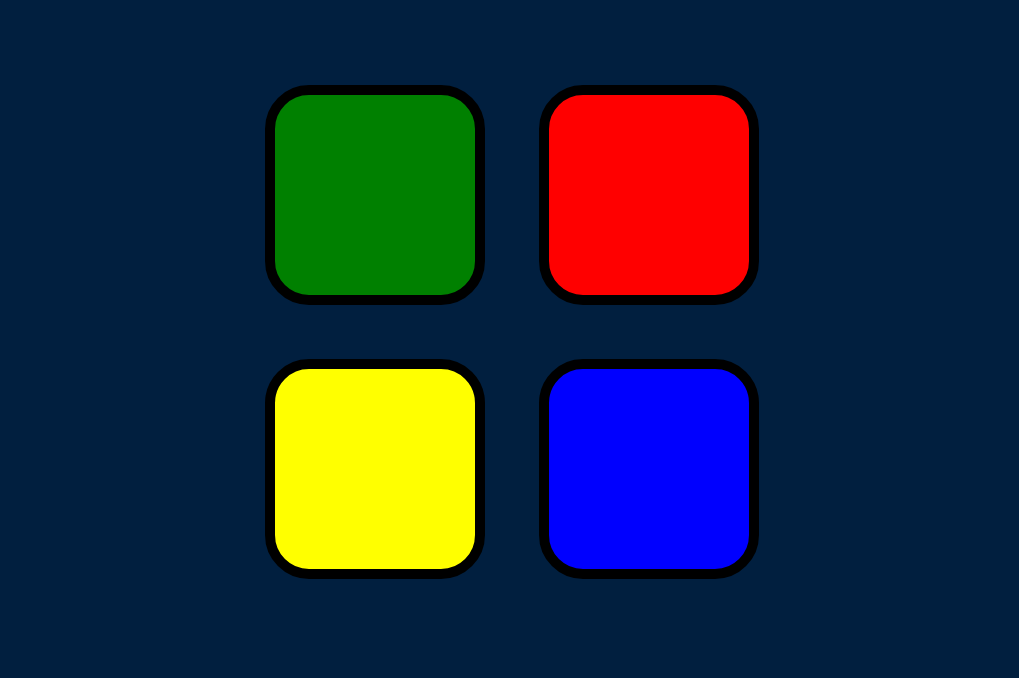
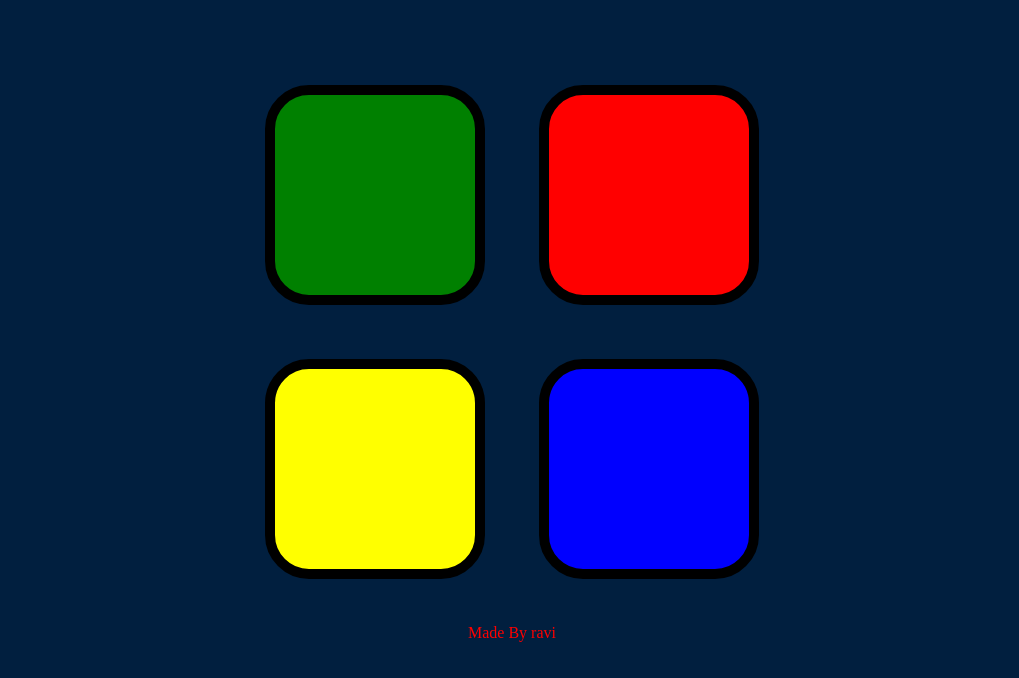
Before and after one commit to ravi1998-source/Simon-Game, a plain HTML site: page index.html in a window 1280 px wide. Shown: the part 114-792 px from the top of the page, without its empty margins (128-1147 px from the left). Drawn offline with nearby package versions, Linux system fonts and the light colour scheme.

Commit message:
Update index.html

```diff
--- a/index.html
+++ b/index.html
@@ -35,6 +35,8 @@
 
   </div>
 
+  <p style="color: red">Made By ravi</p>
+
 
   <script src="https://ajax.googleapis.com/ajax/libs/jquery/3.5.1/jquery.min.js"></script>
   <script charset="utf-8" src="games.js"></script>
```
